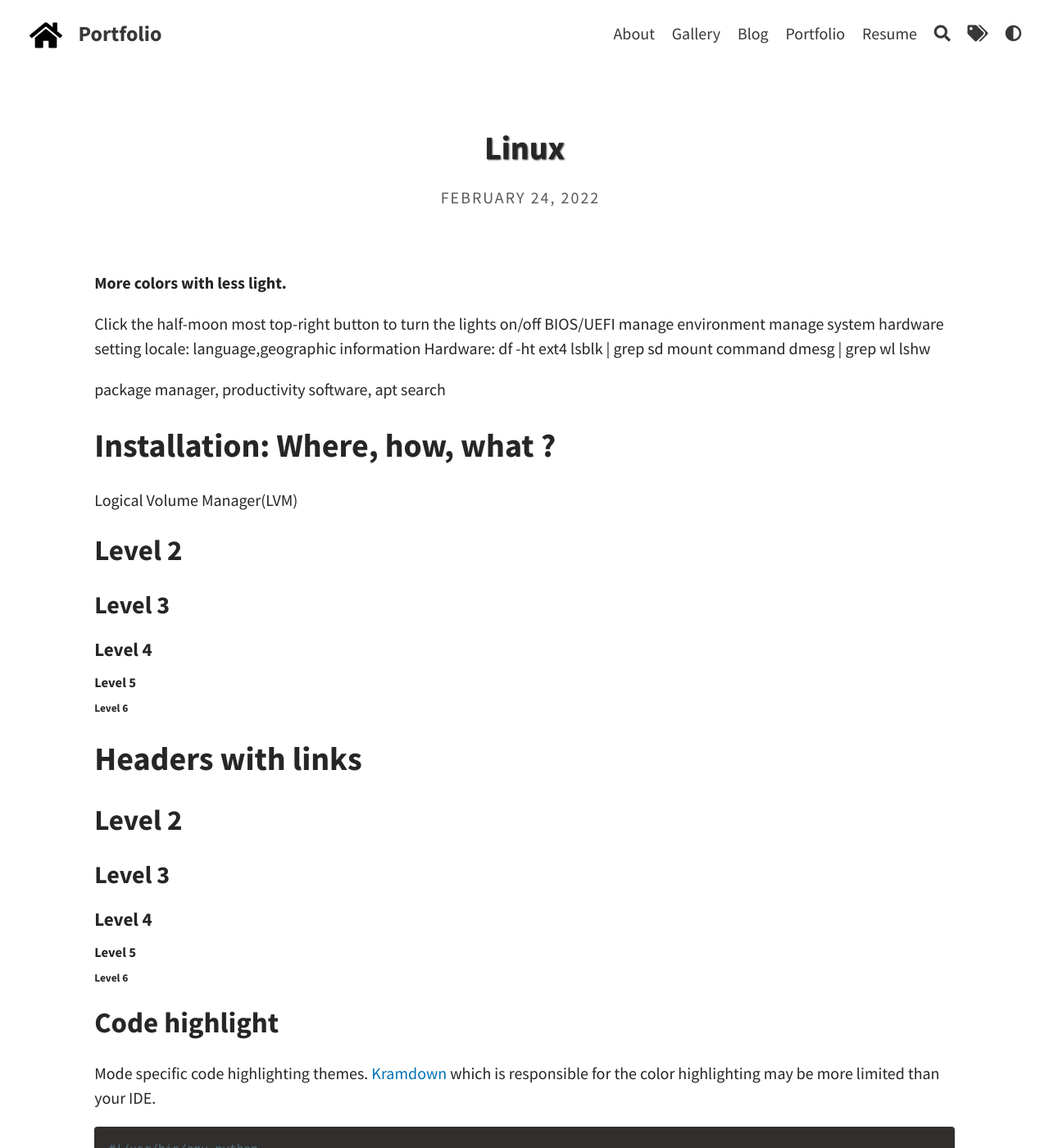
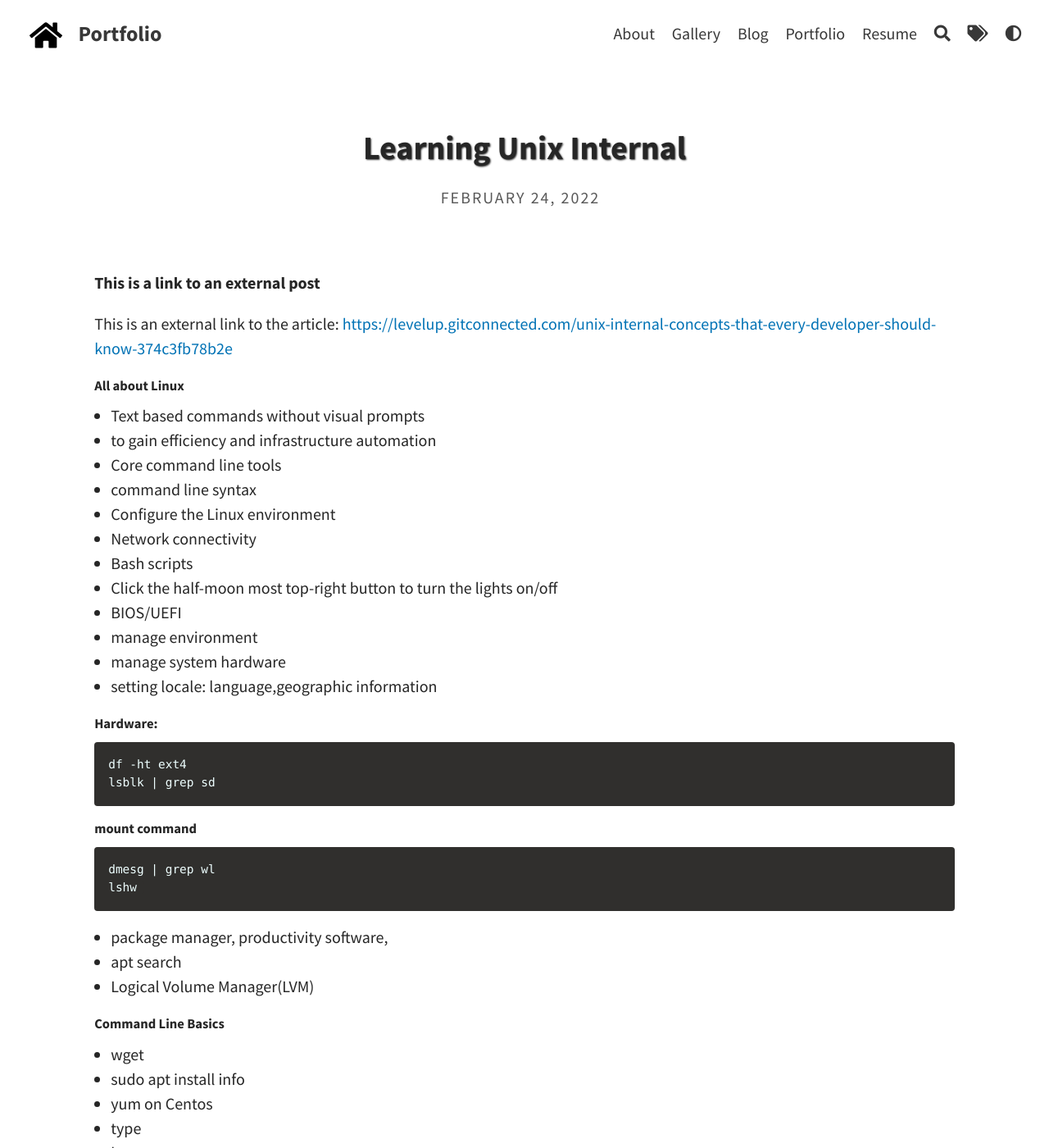
Before and after one commit to knghiem03/particle-branch, a Jekyll site: the page built from _posts/2022-02-24-linux.md, in a window 1280 px wide and 1400 px high. Shown: the whole window at 82% size. Built offline with Jekyll 4.4.1, drawn with Linux system fonts in a browser that asks for light colours; some of the changed text lies outside the part shown.

Commit message:
Update blog files

````diff
--- a/_posts/2022-02-24-linux.md
+++ b/_posts/2022-02-24-linux.md
@@ -1,94 +1,55 @@
 ---
 layout: post
-title: Linux
+title: Learning Unix Internal
 tags: [Katex, Markdown]
 ---
 
-**More colors with less light.**
+**This is a link to an external post**
 
-Click the half-moon most top-right button to turn the lights on/off
-BIOS/UEFI
-manage environment
-manage system hardware
-setting locale: language,geographic information
-Hardware:
+This is an external link to the article:  <https://levelup.gitconnected.com/unix-internal-concepts-that-every-developer-should-know-374c3fb78b2e>
+
+##### All about Linux
+- Text based commands without visual prompts
+- to gain efficiency and infrastructure automation
+- Core command line tools
+- command  line syntax
+- Configure the Linux environment
+- Network connectivity
+- Bash scripts
+
+- Click the half-moon most top-right button to turn the lights on/off
+- BIOS/UEFI
+- manage environment
+- manage system hardware
+- setting locale: language,geographic information
+
+##### Hardware:
+```
 df -ht ext4
 lsblk | grep sd
-mount command
+```
+##### mount command
+
+```
 dmesg | grep wl
 lshw
-
-package manager, productivity software,
-apt search
-# Installation: Where, how, what ?
-Logical Volume Manager(LVM)
-## Level 2
-### Level 3
-#### Level 4
-##### Level 5
-###### Level 6
-
-# [Headers with links](http://localhost)
-## [Level 2](http://localhost)
-### [Level 3](http://localhost)
-#### [Level 4](http://localhost)
-##### [Level 5](http://localhost)
-###### [Level 6](http://localhost)
-
-## Code highlight
-Mode specific code highlighting themes. [Kramdown](https://kramdown.gettalong.org/) which is responsible for the color highlighting may be more limited than your IDE.
-
-```python
-#!/usr/bin/env python
-"""
-Test file for syntax
-"""
-# TODO: Use dark mode
-from sys import os
-
-def foo(bar):
-    try:
-        print(bar)
-    except NameError:
-        print("Variable bar is not defined")
-
-
-class Bar(object):
-    def __init__(self):
-        foo(1)
-        self.octal = '\04'
-        self.text = """Example \t\n"""
-
-    def __exit__(self, *args):
-        print('exit\u1111\xFF')
-        pass
-
-    @staticmethod
-    def example():
-        assert (1.0 and 2L) or True
-        return { "example": [(1,), (r'raw', u'unicode')]}
 ```
 
-## Tables
+- package manager, productivity software,
+- apt search
+- Logical Volume Manager(LVM)
 
-| hex | dec | oct |
-| -   | -   | -   |
-| 0   | 0   | 0   |
-| 5   | 5   | 5   |
-| A   | 10  | 12  |
-| F   | 16  | 20  |
-| F5  | 21  | 25  |
-
-## KaTeX
-
-Some KaTeX diagrams to check in dark mode:
-
-$$
-\begin{CD}
-A @>a>> B \\
-@VbVV @AAcA \\
-C @= D
-\end{CD}
-$$
-
-$$\utilde{AB}$$
+##### Command Line Basics
+- wget
+- sudo apt install info
+- yum on Centos
+- type
+- locate
+- sudo updatedb
+- cut
+- wc
+- stdin, stdout, stderr
+- tar (tape archive)
+- tar xzf latest.tar.gz
+- tar czf
+kernel and Modules and periperal
````
Also changed, not shown: _posts/2019-06-30-sample-post.md (deleted, +0 -34 lines), _posts/2022-01-17-Vim.md (+3 -88 lines), _posts/2022-02-27-Git.md (added, +277 -0 lines).
